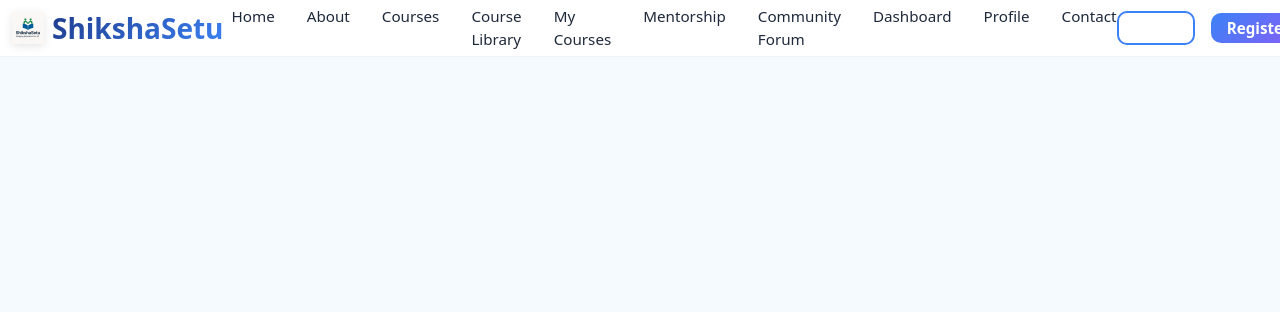
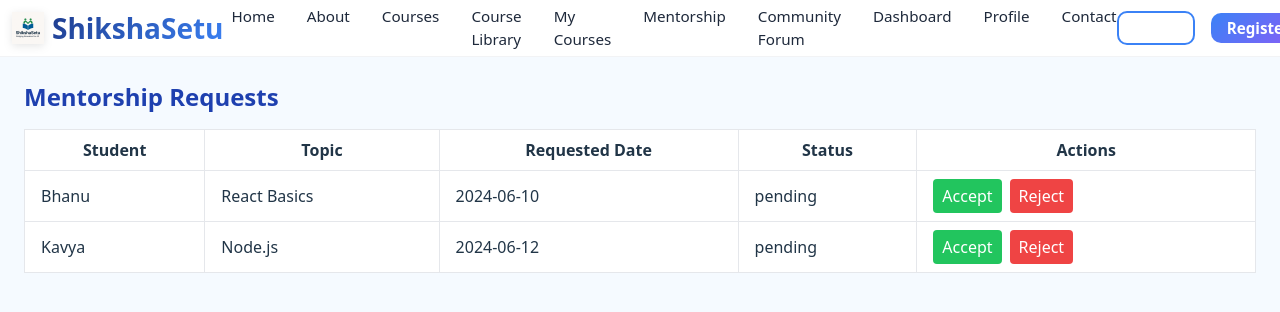
Before and after one commit to Bhanurajput58/ShikshaSetu, a React (Vite) app: page /educator-dashboard/mentorship-requests in a window 1280 px wide. Shown: the top 312 px of the page. Built offline with nearby package versions, Linux system fonts and the light colour scheme.

Commit message:
created mentorship-requests page for educator

```diff
--- a/src/Routes.jsx
+++ b/src/Routes.jsx
@@ -15,6 +15,7 @@ import StudentDashboard from './pages/StudentDashboard';
 import EducatorDashboardHome from './pages/Educator Dashboard/Home';
 import UploadResource from './pages/Educator Dashboard/UploadResource';
 import ManageCourses from './pages/Educator Dashboard/ManageCourses';
+import MentorshipRequests from './pages/Educator Dashboard/MentorshipRequests';
 import React from 'react';
 
 export default function AppRoutes() {
@@ -37,6 +38,7 @@ export default function AppRoutes() {
         <Route path="/educator-dashboard" element={<EducatorDashboardHome />} />
         <Route path="/educator-dashboard/upload" element={<UploadResource />} />
         <Route path="/educator-dashboard/manage" element={<ManageCourses />} />
+        <Route path="/educator-dashboard/mentorship-requests" element={<MentorshipRequests />} />
       </Routes>
     </Router>
   );
--- a/src/pages/Educator Dashboard/Home.jsx
+++ b/src/pages/Educator Dashboard/Home.jsx
@@ -1,9 +1,16 @@
 import React from 'react';
+import { Link } from 'react-router-dom';
 
 const EducatorDashboardHome = () => {
   return (
     <div className="p-8 bg-gray-50 min-h-screen">
       <h1 className="text-3xl font-bold mb-6 text-blue-800">Educator Dashboard - Home</h1>
+      <nav className="mb-8 flex flex-wrap gap-4">
+        <Link to="/educator-dashboard" className="px-4 py-2 bg-blue-100 rounded hover:bg-blue-200">Home</Link>
+        <Link to="/educator-dashboard/upload" className="px-4 py-2 bg-blue-100 rounded hover:bg-blue-200">Upload Resource</Link>
+        <Link to="/educator-dashboard/manage" className="px-4 py-2 bg-blue-100 rounded hover:bg-blue-200">Manage Courses</Link>
+        <Link to="/educator-dashboard/mentorship-requests" className="px-4 py-2 bg-blue-100 rounded hover:bg-blue-200">Mentorship Requests</Link>
+      </nav>
       <div className="grid grid-cols-1 md:grid-cols-3 gap-6 mb-8">
         {/* Overview Cards */}
         <div className="bg-white shadow rounded-lg p-6 flex flex-col items-center">
--- a/src/pages/Educator Dashboard/ManageCourses.jsx
+++ b/src/pages/Educator Dashboard/ManageCourses.jsx
@@ -1,4 +1,5 @@
 import React, { useState } from 'react';
+import { Link } from 'react-router-dom';
 
 const mockCourses = [
   {
@@ -48,7 +49,13 @@ const ManageCourses = () => {
 
   return (
     <div className="p-8 bg-gray-50 min-h-screen">
-      <h1 className="text-3xl font-bold mb-6 text-blue-800">Manage Courses / Resources</h1>
+      <h1 className="text-3xl font-bold mb-6 text-blue-800">Manage Courses</h1>
+      <nav className="mb-8 flex flex-wrap gap-4">
+        <Link to="/educator-dashboard" className="px-4 py-2 bg-blue-100 rounded hover:bg-blue-200">Home</Link>
+        <Link to="/educator-dashboard/upload" className="px-4 py-2 bg-blue-100 rounded hover:bg-blue-200">Upload Resource</Link>
+        <Link to="/educator-dashboard/manage" className="px-4 py-2 bg-blue-100 rounded hover:bg-blue-200">Manage Courses</Link>
+        <Link to="/educator-dashboard/mentorship-requests" className="px-4 py-2 bg-blue-100 rounded hover:bg-blue-200">Mentorship Requests</Link>
+      </nav>
       <div className="bg-white shadow rounded-lg p-8 max-w-3xl mx-auto">
         <h2 className="text-2xl font-semibold mb-4 text-blue-700">Your Uploaded Content</h2>
         <ul className="divide-y divide-gray-200">
--- /dev/null
+++ b/src/pages/Educator Dashboard/MentorshipRequests.jsx
@@ -0,0 +1,103 @@
+import React, { useState } from 'react';
+
+const mockRequests = [
+  {
+    id: 1,
+    studentName: 'Bhanu',
+    topic: 'React Basics',
+    requestedDate: '2024-06-10',
+    status: 'pending',
+  },
+  {
+    id: 2,
+    studentName: 'Kavya',
+    topic: 'Node.js',
+    requestedDate: '2024-06-12',
+    status: 'pending',
+  },
+];
+
+export default function MentorshipRequests() {
+  const [requests, setRequests] = useState(mockRequests);
+  const [sessionDate, setSessionDate] = useState({});
+
+  const handleAction = (id, action) => {
+    setRequests((prev) =>
+      prev.map((req) =>
+        req.id === id ? { ...req, status: action } : req
+      )
+    );
+  };
+
+  const handleSchedule = (id) => {
+    if (!sessionDate[id]) return;
+    setRequests((prev) =>
+      prev.map((req) =>
+        req.id === id ? { ...req, status: 'scheduled', scheduledDate: sessionDate[id] } : req
+      )
+    );
+    setSessionDate((prev) => ({ ...prev, [id]: '' }));
+  };
+
+  return (
+    <div className="p-6">
+      <h1 className="text-2xl font-bold mb-4 text-blue-800">Mentorship Requests</h1>
+      <table className="min-w-full bg-white border">
+        <thead>
+          <tr>
+            <th className="py-2 px-4 border">Student</th>
+            <th className="py-2 px-4 border">Topic</th>
+            <th className="py-2 px-4 border">Requested Date</th>
+            <th className="py-2 px-4 border">Status</th>
+            <th className="py-2 px-4 border">Actions</th>
+          </tr>
+        </thead>
+        <tbody>
+          {requests.map((req) => (
+            <tr key={req.id}>
+              <td className="py-2 px-4 border">{req.studentName}</td>
+              <td className="py-2 px-4 border">{req.topic}</td>
+              <td className="py-2 px-4 border">{req.requestedDate}</td>
+              <td className="py-2 px-4 border">{req.status}{req.status === 'scheduled' && req.scheduledDate ? ` (on ${req.scheduledDate})` : ''}</td>
+              <td className="py-2 px-4 border">
+                {req.status === 'pending' && (
+                  <>
+                    <button
+                      className="bg-green-500 text-white px-2 py-1 rounded mr-2"
+                      onClick={() => handleAction(req.id, 'accepted')}
+                    >
+                      Accept
+                    </button>
+                    <button
+                      className="bg-red-500 text-white px-2 py-1 rounded mr-2"
+                      onClick={() => handleAction(req.id, 'rejected')}
+                    >
+                      Reject
+                    </button>
+                  </>
+                )}
+                {req.status === 'accepted' && (
+                  <div className="flex items-center">
+                    <input
+                      type="date"
+                      className="border px-2 py-1 mr-2"
+                      value={sessionDate[req.id] || ''}
+                      onChange={(e) => setSessionDate({ ...sessionDate, [req.id]: e.target.value })}
+                    />
+                    <button
+                      className="bg-blue-500 text-white px-2 py-1 rounded"
+                      onClick={() => handleSchedule(req.id)}
+                    >
+                      Schedule
+                    </button>
+                  </div>
+                )}
+                {(req.status === 'rejected' || req.status === 'scheduled') && <span>-</span>}
+              </td>
+            </tr>
+          ))}
+        </tbody>
+      </table>
+    </div>
+  );
+}
--- a/src/pages/Educator Dashboard/UploadResource.jsx
+++ b/src/pages/Educator Dashboard/UploadResource.jsx
@@ -1,4 +1,5 @@
 import React, { useState } from 'react';
+import { Link } from 'react-router-dom';
 
 const UploadResource = () => {
   const [type, setType] = useState('video');
@@ -25,7 +26,13 @@ const UploadResource = () => {
 
   return (
     <div className="p-8 bg-gray-50 min-h-screen">
-      <h1 className="text-3xl font-bold mb-6 text-blue-800">Upload Course / Resource</h1>
+      <h1 className="text-3xl font-bold mb-6 text-blue-800">Upload Resource</h1>
+      <nav className="mb-8 flex flex-wrap gap-4">
+        <Link to="/educator-dashboard" className="px-4 py-2 bg-blue-100 rounded hover:bg-blue-200">Home</Link>
+        <Link to="/educator-dashboard/upload" className="px-4 py-2 bg-blue-100 rounded hover:bg-blue-200">Upload Resource</Link>
+        <Link to="/educator-dashboard/manage" className="px-4 py-2 bg-blue-100 rounded hover:bg-blue-200">Manage Courses</Link>
+        <Link to="/educator-dashboard/mentorship-requests" className="px-4 py-2 bg-blue-100 rounded hover:bg-blue-200">Mentorship Requests</Link>
+      </nav>
       <form onSubmit={handleSubmit} className="bg-white shadow rounded-lg p-8 max-w-xl mx-auto flex flex-col gap-6">
         <div>
           <label className="block text-lg font-semibold mb-2 text-gray-700">Type</label>
```
